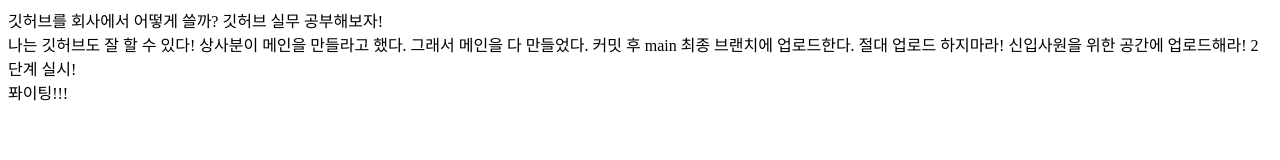
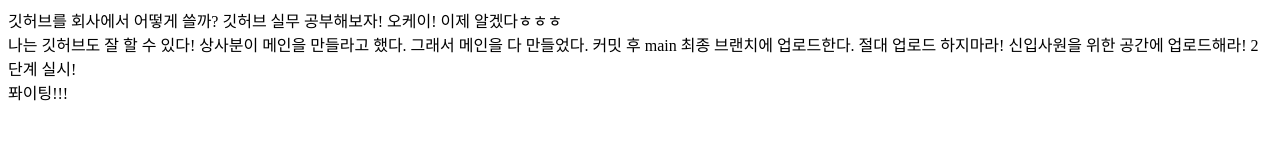
Before and after one commit to sih5/company-project, a plain HTML site: page index.html in a window 1280 px wide. Drawn offline with Linux system fonts and the light colour scheme.

Commit message:
second commit

```diff
--- a/index.html
+++ b/index.html
@@ -9,6 +9,7 @@
     <nav>
         깃허브를 회사에서 어떻게 쓸까?
         깃허브 실무 공부해보자!
+        오케이! 이제 알겠다ㅎㅎㅎ
     </nav>
     <main>
         나는 깃허브도 잘 할 수 있다!
```
